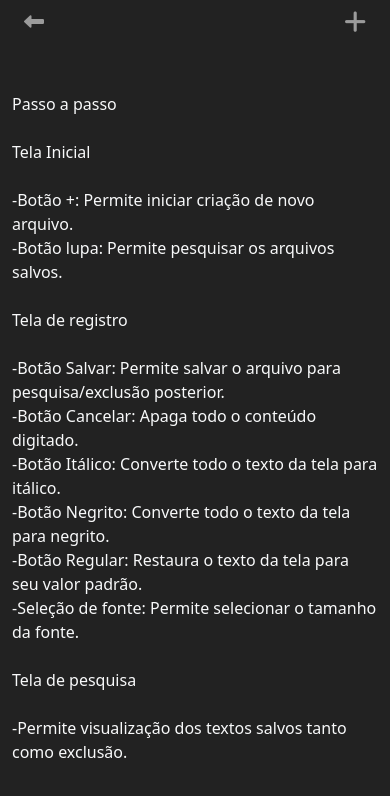
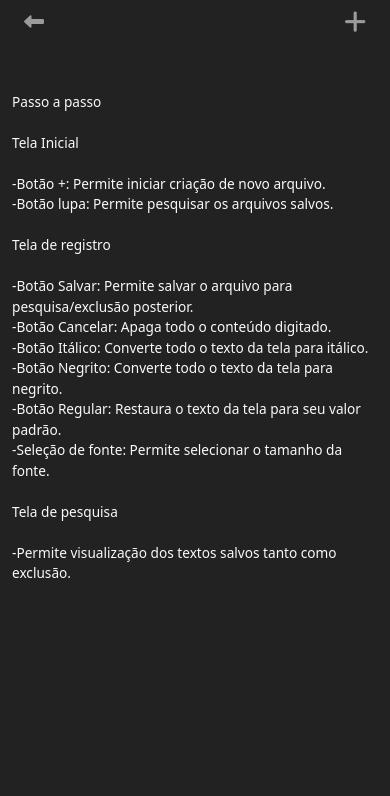
Before and after one commit to markyscorrea/ntidd, a plain HTML site: page ajuda.html in a window 390 px wide. Drawn offline with nearby package versions, Linux system fonts and the light colour scheme.

Commit message:
responsiveness adjustment

```diff
--- a/ajuda.html
+++ b/ajuda.html
@@ -2,6 +2,7 @@
 <html>
     <head>
         <meta charset="utf-8">
+        <meta name="viewport" content="width=device-width">
         <title>NTIDD</title>
 
         <link rel="icon" href="img/lapis.png">
@@ -47,7 +48,7 @@
                 <div class="container">
                     <div class="row">
                         <div class="col">
-                            <div class="d-flex justify-content-center mt-5">
+                            <div class="d-flex ajuda-texto justify-content-center mt-5">
                                 Passo a passo  <br> <br>
                                 Tela Inicial <br> <br>
 
@@ -63,7 +64,7 @@
                                 -Botão Regular: Restaura o texto da tela para seu valor padrão. <br>
                                 -Seleção de fonte: Permite selecionar o tamanho da fonte. <br>
                                 <br>
-                                Tela de pesquisa <br>
+                                Tela de pesquisa<br>
                                 <br>
                                 -Permite visualização dos textos salvos tanto como exclusão.  <br>
                                 <br>
--- a/css/style.css
+++ b/css/style.css
@@ -1,4 +1,3 @@
-@charset "UTF-8";
 body {
   margin: 0px;
   padding: 0px;
@@ -64,6 +63,10 @@ section a {
   opacity: 0.8;
 }
 
+.ajuda-texto {
+  font-size: 1.7vw;
+}
+
 /*CLASSES FORMATAÇÃO DE TEXTO*/
 .negrito {
   font-weight: bold;
@@ -104,5 +107,7 @@ section a {
 }
 /*------ MEDIA QUERIES -----*/
 @media only screen and (max-width: 550px) {
-
+  .ajuda-texto {
+    font-size: 3.5vw;
+  }
 }
--- a/script.js
+++ b/script.js
@@ -67,7 +67,6 @@ $(document).ready(() => {
     })
 
     //INSERÇÃO DE DATA NA PÁGINA ESCREVA
-
     let data = new Date()
     const dia = String(data.getDate()).padStart(2,'0')
     const mes = String(data.getMonth() + 1).padStart(2,'0')
```
Also changed, not shown: index.html (+1 -0 lines), pastas.html (+1 -0 lines), pesquisa.html (+1 -0 lines).
